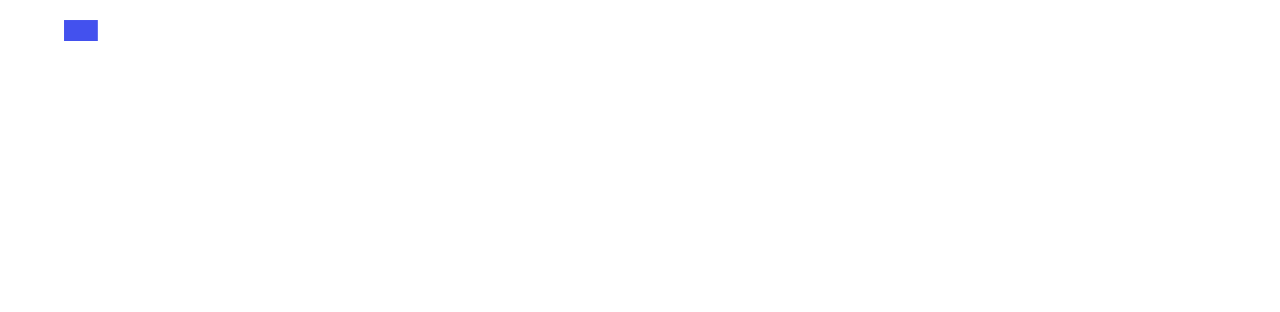
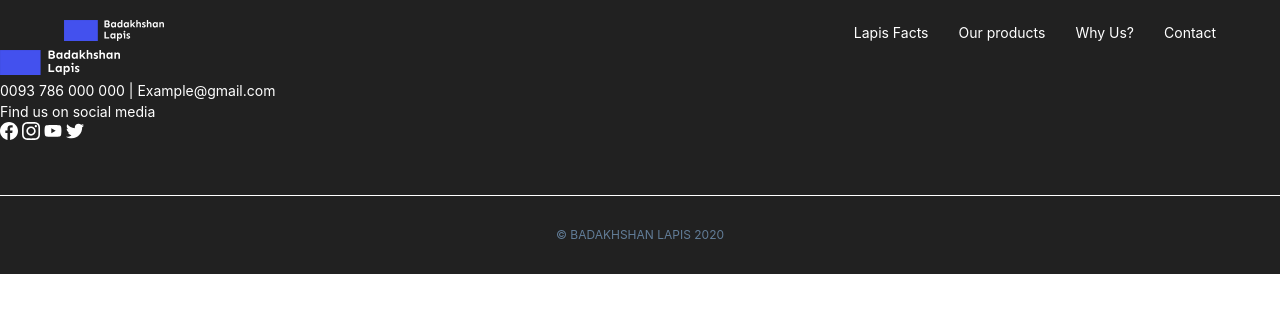
Before and after one commit to ZakaryaNoori/zamarud, a website: page pages/contact.html in a window 1280 px wide. Drawn offline with Linux system fonts and the light colour scheme; files whose address does not match are found by name.

Commit message:
fix links images

```diff
--- a/pages/contact.html
+++ b/pages/contact.html
@@ -29,5 +29,47 @@
             </nav>
         </div>
     </div>
+
+    <div class="footer">
+        <div class="sp sp50"></div>
+        <div class="container">
+          <div class="row">
+            <div class="col-lg-3">
+              <img
+                src="./assets/images/logo.svg"
+                alt=""
+                width="120"
+                class="pb-4 pb-sm-0"
+              />
+            </div>
+            <div class="col-lg-6">
+              <div class="d-flex flex-column flex-md-row justify-content-end">
+                <a href="tel:+93 786 000 000" class="mb-4 mb-md-0"
+                  >0093 786 000 000</a
+                >
+                <span class="d-inline-block mx-4 hidden-sm"> | </span>
+                <a href="mailto:example@gmail.com">Example@gmail.com</a>
+              </div>
+            </div>
+            <div class="col-lg-3 mt-4 mt-md-0">
+              <div>Find us on social media</div>
+              <div class="d-flex align-items-center mt-4">
+                <img src="../assets/icons/facebook.svg" alt="facebook" width="18" class="mr-3">
+                <img src="../assets/icons/instagram.svg" alt="facebook" width="18" class="mr-3">
+                <img src="../assets/icons/youtube.svg" alt="facebook" width="18" class="mr-3">
+                <img src="../assets/icons/twitter.svg" alt="facebook" width="18">
+              </div>
+            </div>
+          </div>
+          <div class="sp sp50"></div>
+          <div class="border-bottom"></div>
+          <div class="sp sp30"></div>
+          <div class="text-center text-gray-600 text-sm">
+            &COPY; BADAKHSHAN LAPIS 2020
+          </div>
+        </div>
+        <div class="sp sp30"></div>
+    </div>
+
 </body>
 </html>
```
Also changed, not shown: pages/lapis-facts.html (+20 -3 lines), pages/our-products.html (+9 -1 lines), pages/why-us.html (+42 -0 lines).
